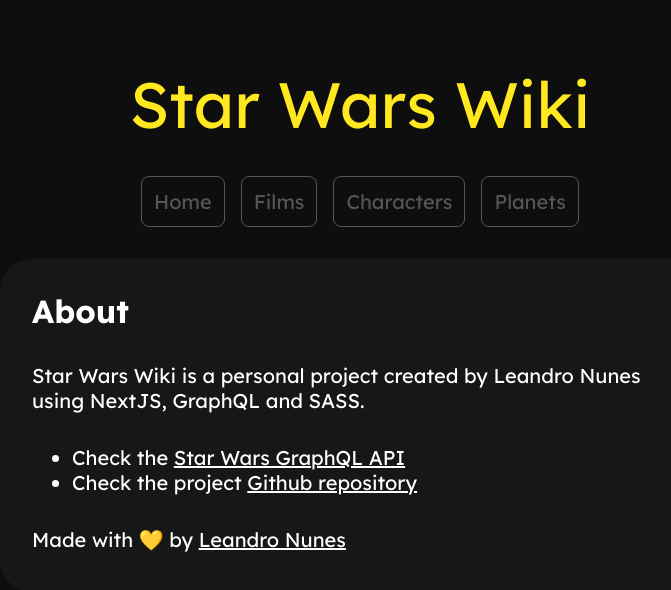
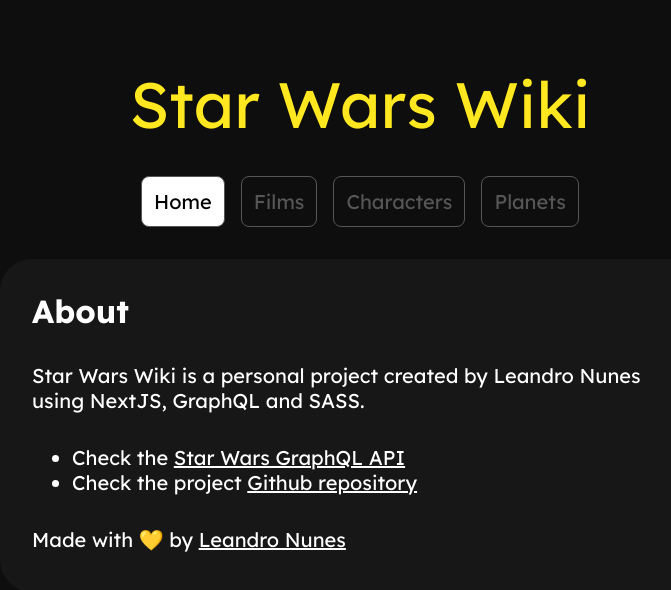
Before and after one commit to leandronunesdev/swapi, a Next.js app: page / in a window 1280 px wide. Shown: the top 590 px of the page, without its empty margins (280-951 px from the left). Built offline with nearby package versions, Linux system fonts and the light colour scheme.

Commit message:
style: implements active menu link

```diff
--- a/src/components/Menu/index.tsx
+++ b/src/components/Menu/index.tsx
@@ -1,6 +1,5 @@
 import React from "react";
 import { MenuLink } from "../MenuLink";
-
 import "./styles.scss";
 
 export const Menu = () => {
--- a/src/components/MenuLink/index.tsx
+++ b/src/components/MenuLink/index.tsx
@@ -1,6 +1,8 @@
+"use client";
 import Link from "next/link";
 import React from "react";
 import "./styles.scss";
+import { usePathname } from "next/navigation";
 
 type MenuLinkProps = {
   href: string;
@@ -8,8 +10,14 @@
 };
 
 export const MenuLink = ({ href, linkName }: MenuLinkProps) => {
+  const pathname = usePathname();
+
+  const isActive =
+    pathname.includes(linkName.toLowerCase()) ||
+    (pathname === "/" && linkName === "Home");
+
   return (
-    <Link href={href} className="menu-link">
+    <Link href={href} className={`menu-link ${isActive && "active-menu-link"}`}>
       {linkName}
     </Link>
   );
--- a/src/components/MenuLink/styles.scss
+++ b/src/components/MenuLink/styles.scss
@@ -13,3 +13,8 @@
     transition: 0.5s;
   }
 }
+
+.active-menu-link {
+  background-color: var(--white);
+  color: var(--black);
+}
--- a/src/components/icons/CharacterIcon.tsx
+++ b/src/components/icons/CharacterIcon.tsx
@@ -21,9 +21,9 @@
               d="M20,21V19a4,4,0,0,0-4-4H8a4,4,0,0,0-4,4v2"
               fill="none"
               stroke="#fff"
-              stroke-linecap="round"
-              stroke-linejoin="round"
-              stroke-width="2"
+              strokeLinecap="round"
+              strokeLinejoin="round"
+              strokeWidth="2"
             />
 
             <circle
@@ -32,9 +32,9 @@
               fill="none"
               r="4"
               stroke="#fff"
-              stroke-linecap="round"
-              stroke-linejoin="round"
-              stroke-width="2"
+              strokeLinecap="round"
+              strokeLinejoin="round"
+              strokeWidth="2"
             />
           </g>
         </g>
--- a/src/components/icons/PlanetIcon.tsx
+++ b/src/components/icons/PlanetIcon.tsx
@@ -18,9 +18,9 @@
           id="Vector"
           d="M6.89761 18.1618C8.28247 19.3099 10.0607 20 12.0001 20C16.4184 20 20.0001 16.4183 20.0001 12C20.0001 11.431 19.9407 10.8758 19.8278 10.3404M6.89761 18.1618C5.12756 16.6944 4.00014 14.4789 4.00014 12C4.00014 7.58172 7.58186 4 12.0001 4C15.8494 4 19.0637 6.71853 19.8278 10.3404M6.89761 18.1618C8.85314 17.7147 11.1796 16.7828 13.526 15.4281C16.2564 13.8517 18.4773 12.0125 19.8278 10.3404M6.89761 18.1618C4.46844 18.7171 2.61159 18.5243 1.99965 17.4644C1.36934 16.3726 2.19631 14.5969 3.99999 12.709M19.8278 10.3404C21.0796 8.79041 21.5836 7.38405 21.0522 6.46374C20.5134 5.53051 19.0095 5.26939 16.9997 5.59929"
           stroke="#fff"
-          stroke-width="2"
-          stroke-linecap="round"
-          stroke-linejoin="round"
+          strokeWidth="2"
+          strokeLinecap="round"
+          strokeLinejoin="round"
         />
       </g>
     </svg>
```
